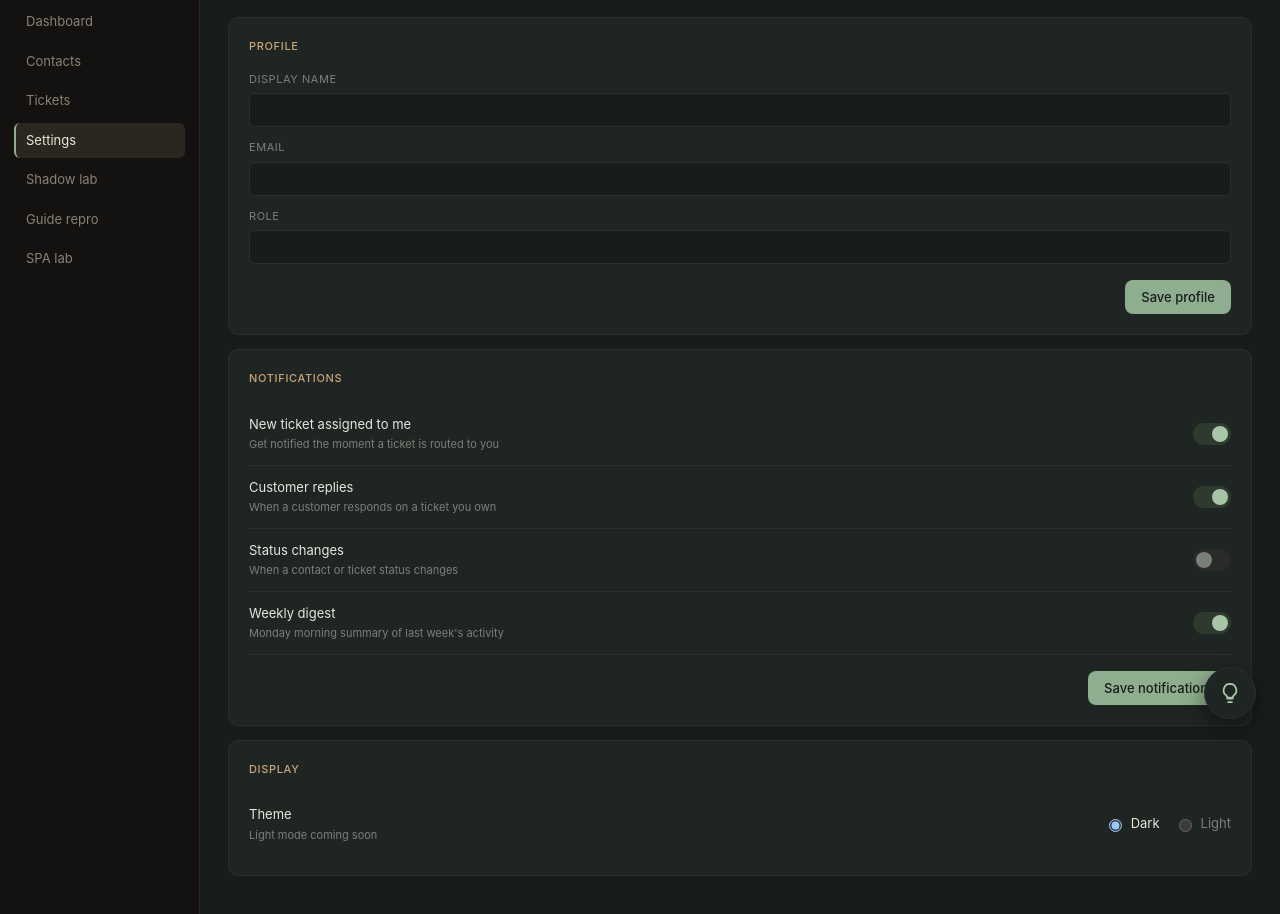
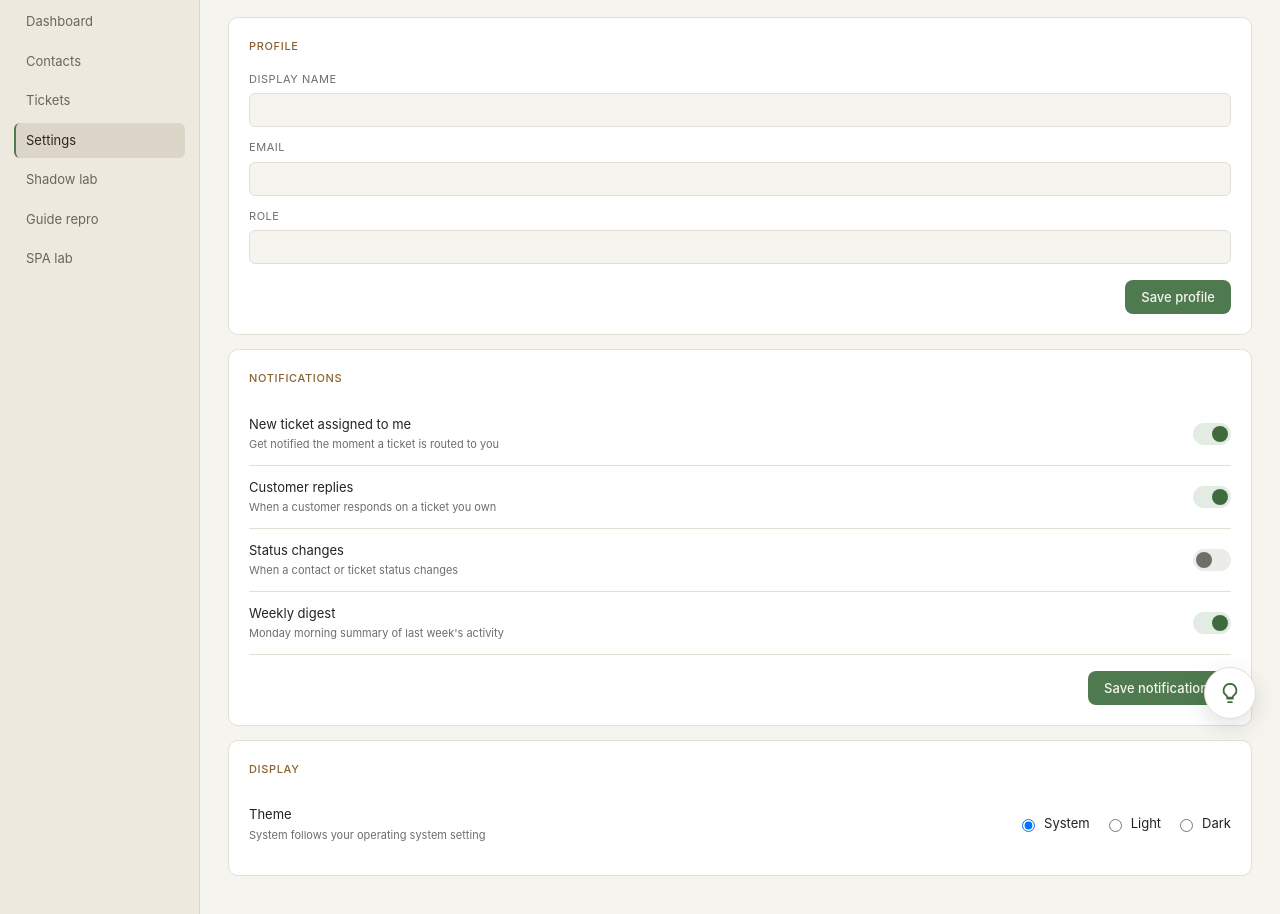
Before and after one commit to pendo-billyg/pendo-billyg.github.io, a plain HTML site: page settings.html in a window 1280 px wide. Shown: the part 57-971 px from the top of the page. Drawn offline with Linux system fonts and the light colour scheme; a script that the page names is missing.

Commit message:
light mode toggle

```diff
--- a/assets/app.js
+++ b/assets/app.js
@@ -1001,6 +1001,18 @@ function initSettings() {
     settings.notifications.weeklyDigest      = document.getElementById('s-weeklyDigest').checked;
     flashSaveConfirmation('notifications-save-confirmation');
   });
+
+  // Theme picker. Applies immediately with no Save button, the way OS-level
+  // pickers behave. The theme itself was already applied by theme.js in <head>;
+  // this only syncs the radios and handles changes.
+  const themeChoice = window.billycrmTheme?.get() || 'system';
+  document.querySelectorAll('input[name="theme"]').forEach(radio => {
+    radio.checked = radio.value === themeChoice;
+    radio.addEventListener('change', e => {
+      window.billycrmTheme?.set(e.target.value);
+      showToast(`Theme: ${e.target.value}`);
+    });
+  });
 }
 
 // ============================================================
--- a/assets/styles.css
+++ b/assets/styles.css
@@ -1,33 +1,46 @@
 :root {
-  --bg-page: #181C1A;
-  --bg-box: #1F2522;
-  --bg-box-hover: #232A26;
-  --border-box: #2A312D;
-  --text-primary: #E8E6DD;
-  --text-secondary: #7A8079;
+  /* Default = follow the OS. theme.js overrides this on <html> when the user
+     picks Light or Dark. light-dark(LIGHT, DARK) resolves against it. */
+  color-scheme: light dark;
 
-  --bg-sidebar: #141210;
-  --bg-surface: #232019;
-  --bg-surface-active: #2A2620;
-  --border: #2A2620;
-  --sidebar-text-primary: #EDE6D8;
-  --sidebar-text-secondary: #8C8074;
+  --bg-page:               light-dark(#F6F4EE, #181C1A);
+  --bg-box:                light-dark(#FFFFFF, #1F2522);
+  --bg-box-hover:          light-dark(#F1EFE8, #232A26);
+  --border-box:            light-dark(#E2DFD5, #2A312D);
+  --text-primary:          light-dark(#1F2522, #E8E6DD);
+  --text-secondary:        light-dark(#6B7069, #7A8079);
 
-  --bg-sage-soft: #2D3A2D;
-  --bg-brown-soft: #3D2E20;
-  --bg-gray-soft: #2A2A28;
-  --gray-text: #989890;
-  --sage: #8FAE8F;
-  --sage-bright: #A8C5A8;
-  --brown: #C9A57A;
-  --brown-deep: #3D2E20;
+  --bg-sidebar:            light-dark(#EDE9DF, #141210);
+  --bg-surface:            light-dark(#E4DFD3, #232019);
+  --bg-surface-active:     light-dark(#DCD6C8, #2A2620);
+  --border:                light-dark(#DCD6C8, #2A2620);
+  --sidebar-text-primary:  light-dark(#2A2620, #EDE6D8);
+  --sidebar-text-secondary: light-dark(#6E6458, #8C8074);
 
-  --bg-priority-high: #3D2424;
-  --priority-high:    #D89E8A;
-  --bg-priority-med:  #3D3520;
-  --priority-med:     #FFD908;
-  --bg-priority-low:  #2A3520;
-  --priority-low:     #B5C97A;
+  --bg-sage-soft:          light-dark(#E3ECE3, #2D3A2D);
+  --bg-brown-soft:         light-dark(#F1E6D8, #3D2E20);
+  --bg-gray-soft:          light-dark(#ECECE8, #2A2A28);
+  --gray-text:             light-dark(#6E6E68, #989890);
+
+  /* Sage and brown are used as TEXT ~23 times. The dark-mode values are only
+     ~2.3:1 contrast on a light background, so light mode uses darker versions
+     (both ~5:1). */
+  --sage:                  light-dark(#4F7A4F, #8FAE8F);
+  --sage-bright:           light-dark(#3E6A3E, #A8C5A8);  /* hover: darker in light, lighter in dark */
+  --brown:                 light-dark(#8A6232, #C9A57A);
+  --brown-deep:            light-dark(#F6F4EE, #3D2E20);  /* the dot inside the brand mark */
+
+  --bg-priority-high:      light-dark(#F6E1DC, #3D2424);
+  --priority-high:         light-dark(#A2402C, #D89E8A);
+  --bg-priority-med:       light-dark(#F7EFCF, #3D3520);
+  --priority-med:          light-dark(#7A5F00, #FFD908);
+  --bg-priority-low:       light-dark(#E8F0D8, #2A3520);
+  --priority-low:          light-dark(#4F6B1F, #B5C97A);
+
+  /* Replace the hard-coded colours that used to live below :root */
+  --avatar-hover:          light-dark(#E8D9C4, #4A382A);
+  --shadow-color:          light-dark(rgba(0, 0, 0, 0.12), rgba(0, 0, 0, 0.45));
+  --backdrop:              light-dark(rgba(31, 37, 34, 0.35), rgba(0, 0, 0, 0.6));
 }
 
 * { box-sizing: border-box; }
@@ -103,7 +116,7 @@ button.user-avatar,
   font-family: inherit;
   padding: 0;
 }
-button.user-avatar:hover { background: #4A382A; }
+button.user-avatar:hover { background: var(--avatar-hover); }
 
 .signin-button {
   height: 30px;
@@ -129,7 +142,7 @@ button.user-avatar:hover { background: #4A382A; }
   padding: 14px;
   width: 240px;
   z-index: 50;
-  box-shadow: 0 8px 24px rgba(0,0,0,0.45);
+  box-shadow: 0 8px 24px var(--shadow-color);
 }
 .user-menu-section { padding: 4px 0; }
 .user-menu-label {
@@ -185,7 +198,7 @@ button.user-avatar:hover { background: #4A382A; }
 .metric-value { font-size: 24px; font-weight: 500; color: var(--text-primary); line-height: 1.1; }
 .metric-trend { font-size: 11px; color: var(--text-secondary); margin-top: 4px; }
 .metric-trend.up { color: var(--sage-bright); }
-.metric-trend.down { color: #D89E8A; }
+.metric-trend.down { color: var(--priority-high); }
 
 .activity-list {
   background: var(--bg-box);
@@ -464,7 +477,7 @@ button.secondary:hover { color: var(--text-primary); background: var(--bg-box-ho
   right: 0;
   margin-top: 0;
   z-index: 50;
-  box-shadow: 0 8px 24px rgba(0, 0, 0, 0.45);
+  box-shadow: 0 8px 24px var(--shadow-color);
 }
 
 .ticket-id {
@@ -676,7 +689,7 @@ button.secondary:hover { color: var(--text-primary); background: var(--bg-box-ho
 .modal-backdrop {
   position: fixed;
   inset: 0;
-  background: rgba(0, 0, 0, 0.6);
+  background: var(--backdrop);
   display: flex;
   align-items: center;
   justify-content: center;
@@ -755,7 +768,7 @@ button.secondary:hover { color: var(--text-primary); background: var(--bg-box-ho
   padding: 6px;
   min-width: 240px;
   z-index: 50;
-  box-shadow: 0 8px 24px rgba(0, 0, 0, 0.45);
+  box-shadow: 0 8px 24px var(--shadow-color);
   display: flex;
   flex-direction: column;
   gap: 2px;
@@ -801,7 +814,7 @@ button.secondary:hover { color: var(--text-primary); background: var(--bg-box-ho
   padding: 12px 16px;
   color: var(--text-primary);
   font-size: 13px;
-  box-shadow: 0 8px 24px rgba(0, 0, 0, 0.5);
+  box-shadow: 0 8px 24px var(--shadow-color);
   pointer-events: auto;
   min-width: 220px;
   max-width: 360px;
@@ -835,7 +848,7 @@ button.secondary:hover { color: var(--text-primary); background: var(--bg-box-ho
   border: 1px solid var(--border-box);
   font-size: 0;
   cursor: pointer;
-  box-shadow: 0 8px 24px rgba(0, 0, 0, 0.45);
+  box-shadow: 0 8px 24px var(--shadow-color);
   z-index: 100;
   transition: transform 0.15s, box-shadow 0.15s, background-color 0.15s;
   display: flex;
@@ -856,7 +869,7 @@ button.secondary:hover { color: var(--text-primary); background: var(--bg-box-ho
 .help-launcher:hover {
   background: var(--bg-box-hover);
   transform: scale(1.05);
-  box-shadow: 0 12px 28px rgba(0, 0, 0, 0.55);
+  box-shadow: 0 12px 28px var(--shadow-color);
 }
 
 .help-launcher:active {
--- /dev/null
+++ b/assets/theme.js
@@ -0,0 +1,49 @@
+/* ============================================================
+THEME — runs in <head>, before first paint.
+
+Why <head> and not the bottom of <body> like app.js: anything at the end of
+<body> runs AFTER the browser has painted once. A dark-mode user would see a
+light flash on every page load (FOUC — flash of unstyled content). This file is
+tiny and render-blocking on purpose.
+
+Wrapped in an IIFE so nothing leaks into the global scope except the one
+deliberate export, window.billycrmTheme.
+============================================================ */
+(function () {
+  const KEY = 'billycrm-theme';                    // 'system' | 'light' | 'dark'
+  const root = document.documentElement;
+
+  function apply(choice) {
+    if (choice === 'light' || choice === 'dark') {
+      root.style.colorScheme = choice;              // inline style beats :root
+    } else {
+      root.style.removeProperty('color-scheme');    // back to CSS default: light dark
+      choice = 'system';
+    }
+    root.dataset.themeChoice = choice;              // handy in DevTools / for Pendo
+  }
+
+  let saved = 'system';
+  try {
+    saved = localStorage.getItem(KEY) || 'system';
+  } catch (e) {
+    console.warn('[theme] localStorage unavailable, using system theme', e);
+  }
+  apply(saved);
+
+  window.billycrmTheme = {
+    get() {
+      return root.dataset.themeChoice || 'system';
+    },
+    set(choice) {
+      try { localStorage.setItem(KEY, choice); } catch (e) {}
+      apply(choice);
+    },
+    // What's actually on screen right now. Differs from get() only when 'system'.
+    resolved() {
+      const c = this.get();
+      if (c !== 'system') return c;
+      return window.matchMedia('(prefers-color-scheme: light)').matches ? 'light' : 'dark';
+    }
+  };
+})();
--- a/settings.html
+++ b/settings.html
@@ -1,8 +1,9 @@
 <!DOCTYPE html>
-<html lang="en" style="color-scheme: dark;">
+<html lang="en">
 <head>
 <meta charset="UTF-8">
 <meta name="viewport" content="width=device-width, initial-scale=1.0">
+<script src="assets/theme.js"></script>
 <title>Settings - BillyCRM</title>
 <script src="assets/pendoSnippet.js"></script>
 <!-- Start of d3v-pendo-ts-test Zendesk Widget script -->
@@ -112,18 +113,21 @@
         </div>
       </div>
 
-      <!-- Display (informational) -->
+      <!-- Display -->
       <div class="settings-section">
         <div class="settings-section-title">Display</div>
 
         <div class="settings-row">
           <div class="settings-row-text">
             <div class="settings-row-label">Theme</div>
-            <div class="settings-row-hint">Light mode coming soon</div>
+            <div class="settings-row-hint">System follows your operating system setting</div>
           </div>
-          <div class="theme-options">
-            <label><input type="radio" name="theme" value="dark" checked /> Dark</label>
-            <label class="disabled"><input type="radio" name="theme" value="light" disabled /> Light</label>
+          <!-- No `checked` here on purpose: the saved choice lives in localStorage,
+               so initSettings() in app.js sets the checked radio on load. -->
+          <div class="theme-options" role="radiogroup" aria-label="Theme">
+            <label><input type="radio" name="theme" value="system" id="theme-system" /> System</label>
+            <label><input type="radio" name="theme" value="light"  id="theme-light"  /> Light</label>
+            <label><input type="radio" name="theme" value="dark"   id="theme-dark"   /> Dark</label>
           </div>
         </div>
       </div>
```
Also changed, not shown: contact-detail.html (+2 -1 lines), contacts.html (+2 -1 lines), dashboard.html (+2 -1 lines), shadow-lab.html (+2 -1 lines), ticket-detail.html (+2 -1 lines), tickets.html (+2 -1 lines), 1 other file.
